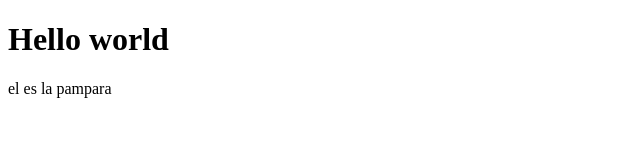
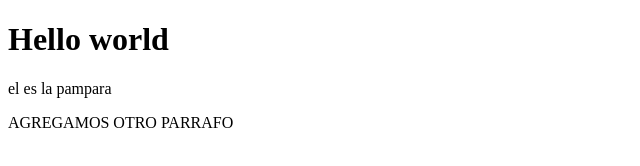
Before and after one commit to oscarandresnavamen18-debut/mini_sitio_3, a plain HTML site: page index.html in a window 1280 px wide. Shown: the whole page, without its empty margins (0-640 px from the left). Drawn offline with Linux system fonts and the light colour scheme.

Commit message:
Feat/parrafo (#2)
* feat(index): agregamos un parrafo a nuestro index

* feat(index): agregamos otro parrafo a nuestro index

```diff
--- a/index.html
+++ b/index.html
@@ -7,6 +7,7 @@
 </head>
 <body>
     <h1>Hello world</h1>
-    <p>el es la pampara</p>
+    <p>el es la pampara </p>
+    <P>AGREGAMOS OTRO PARRAFO</P>
 </body>
 </html>
```
